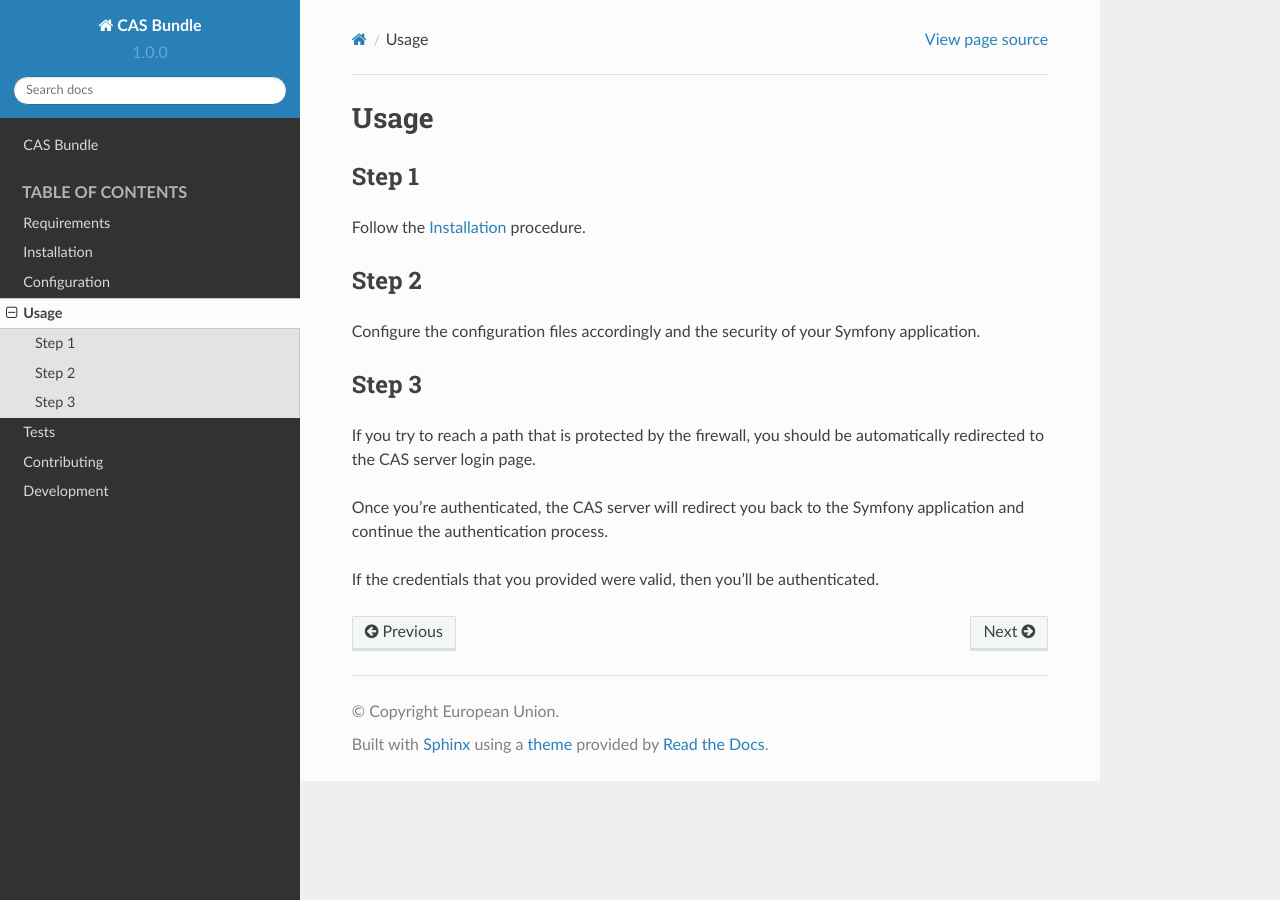
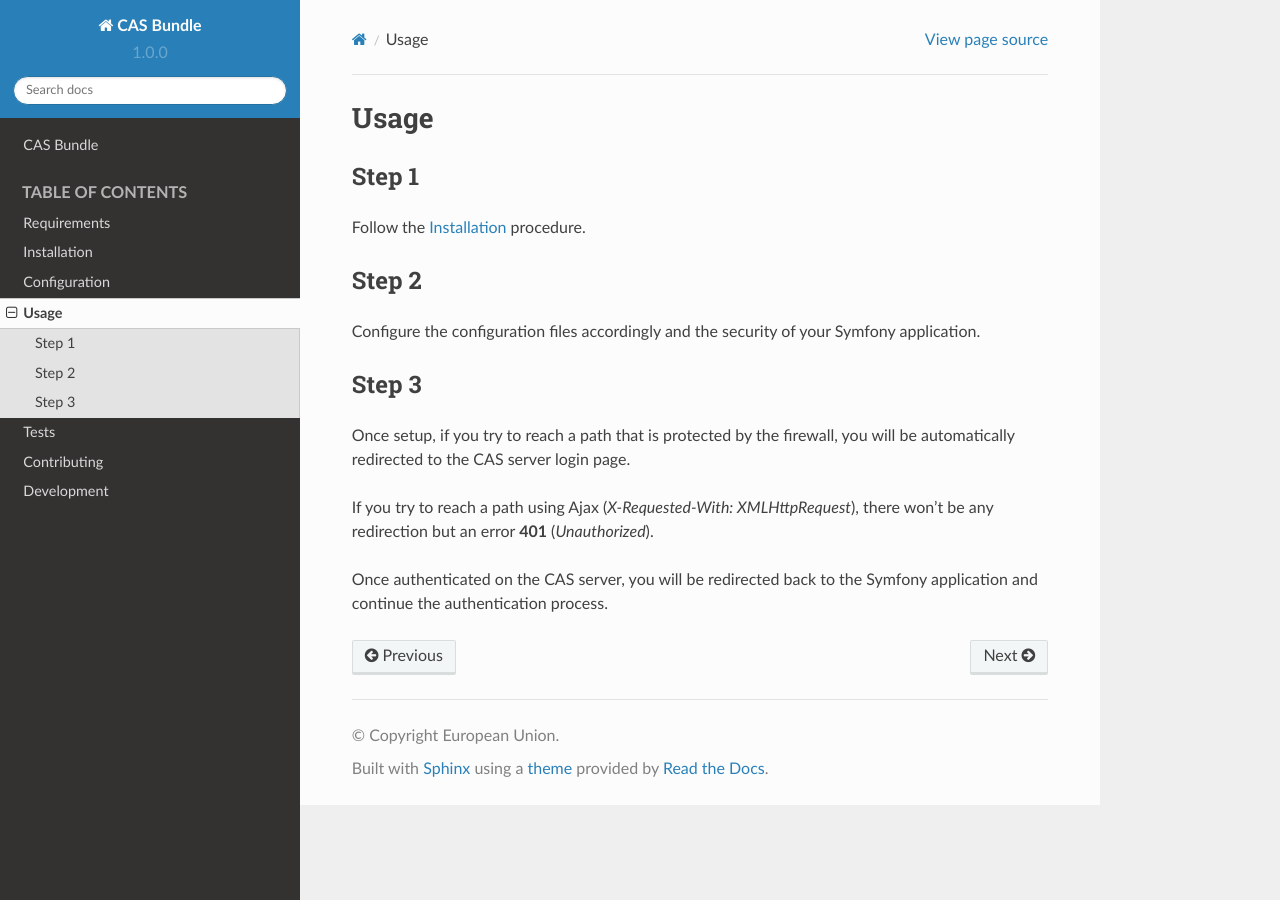
Before and after one commit to ecphp/cas-bundle, a Sphinx documentation site: the page built from docs/pages/usage.rst, in a window 1280 px wide. Built offline with Sphinx 7.4.7 and the Read the Docs theme 2.0.0, drawn with Linux system fonts in a browser that asks for light colours.

Commit message:
Update documentation.

```diff
--- a/docs/pages/usage.rst
+++ b/docs/pages/usage.rst
@@ -14,10 +14,11 @@ Configure the configuration files accordingly and the security of your Symfony a
 Step 3
 ~~~~~~
 
-If you try to reach a path that is protected by the firewall, you should be automatically
+Once setup, if you try to reach a path that is protected by the firewall, you will be automatically
 redirected to the CAS server login page.
 
-Once you're authenticated, the CAS server will redirect you back to the Symfony application
-and continue the authentication process.
+If you try to reach a path using Ajax (`X-Requested-With: XMLHttpRequest`), there won't be any redirection but
+an error **401** (`Unauthorized`).
 
-If the credentials that you provided were valid, then you'll be authenticated.
+Once authenticated on the CAS server, you will be redirected back to the Symfony application and continue the
+authentication process.
```
Also changed, not shown: docs/pages/installation.rst (+45 -36 lines).
